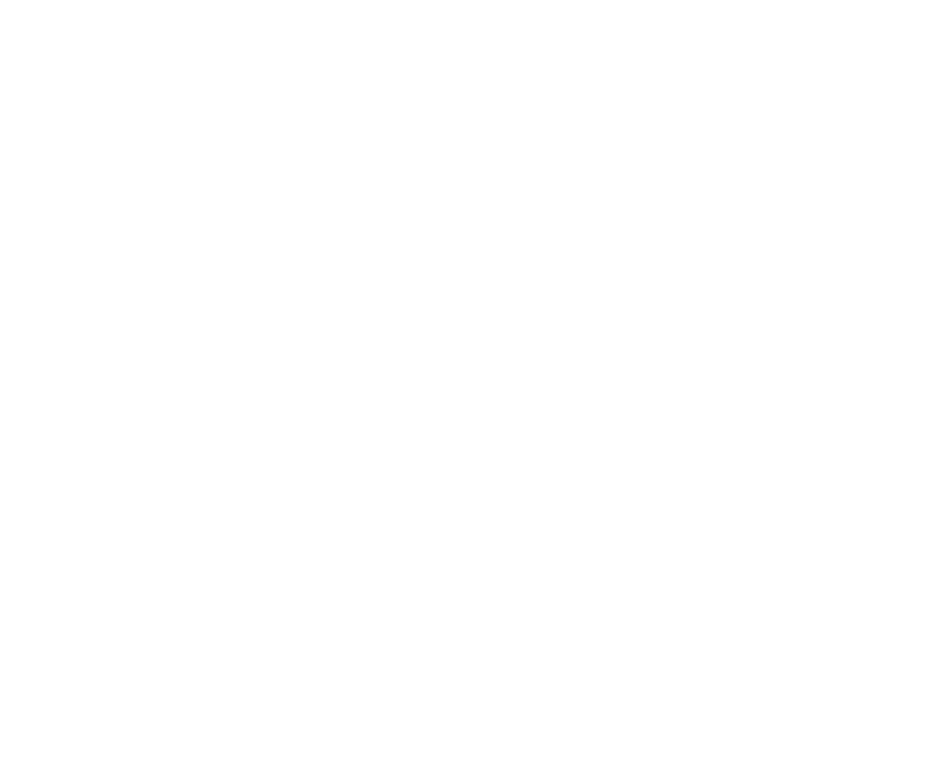
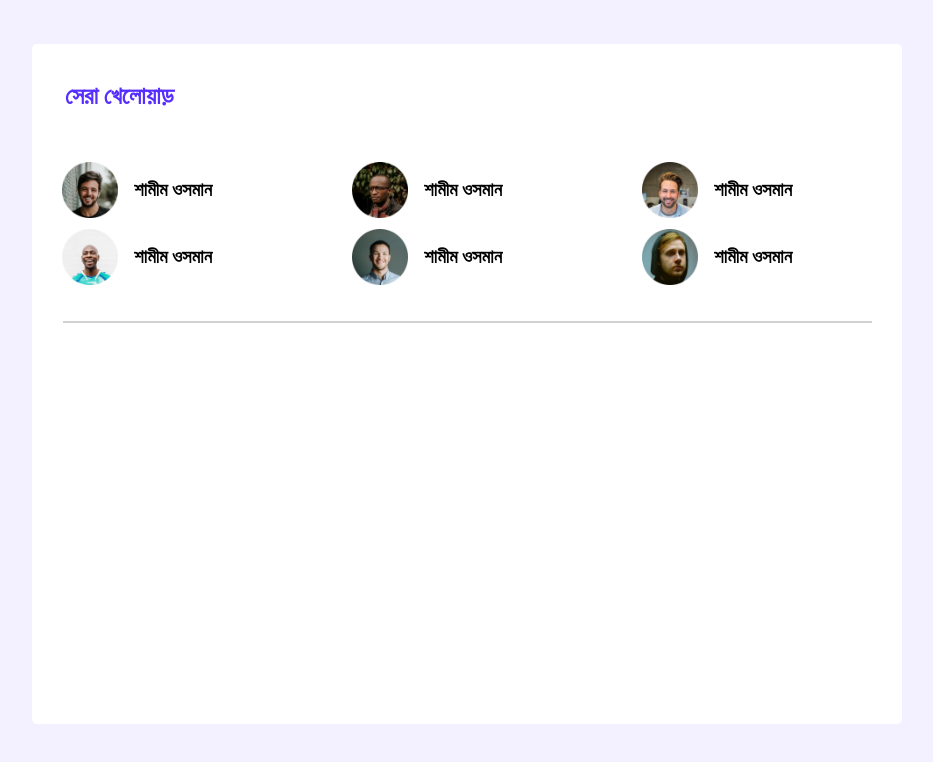
Before and after one commit to Marzan-Bin-Rahman/khela-hobe, a plain HTML site: page index.html in a window 1280 px wide. Shown: the whole page, without its empty margins (173-1106 px from the left). Drawn offline with Linux system fonts and the light colour scheme.

Commit message:
top player done

```diff
--- a/index.html
+++ b/index.html
@@ -11,6 +11,44 @@
     <link rel="stylesheet" href="style.css">
 </head>
 <body>
+    <!-- main part starts -->
+    <main>
+        <!-- top players and blogs -->
+        <section class="container">
+            <div class="top-players">
+                <h2 class="bangla section-title">সেরা খেলোয়াড়</h2>
+                <div class="top-player">
+                    <div class="player">
+                            <img src="images/players/player-1.png" alt="">
+                            <h3 class="player-name bangla">শামীম ওসমান </h3>
+                        </div>
+                    <div class="player">
+                            <img src="images/players/player-2.png" alt="">
+                            <h3 class="player-name bangla">শামীম ওসমান </h3>
+                        </div>
+                    <div class="player">
+                            <img src="images/players/player-3.png" alt="">
+                            <h3 class="player-name bangla">শামীম ওসমান </h3>
+                        </div>
+                    <div class="player">
+                            <img src="images/players/player-4.png" alt="">
+                            <h3 class="player-name bangla">শামীম ওসমান </h3>
+                        </div>
+                    <div class="player">
+                            <img src="images/players/player-5.png" alt="">
+                            <h3 class="player-name bangla">শামীম ওসমান </h3>
+                        </div>
+                    <div class="player">
+                            <img src="images/players/player-6.png" alt="">
+                            <h3 class="player-name bangla">শামীম ওসমান </h3>
+                        </div>
+                    </div>
+            </div>
+            <hr>
+            <div class="top-blogs">
 
+            </div>
+        </section>
+    </main>
 </body>
 </html>
--- a/style.css
+++ b/style.css
@@ -1,4 +1,53 @@
 /* importing google fonts */
 @import url('https://fonts.googleapis.com/css2?family=Hind+Siliguri:wght@500&family=Poppins:wght@500&display=swap');
-/* font-family: 'Hind Siliguri', sans-serif;
-font-family: 'Poppins', sans-serif; */
+/* font-family: 'Poppins', sans-serif; */
+/* common or utility styles */
+*{
+    margin: o;
+    padding: 0;
+}
+body{
+    background-color: #F3F1FF;
+}
+.bangla{
+    font-family: 'Hind Siliguri', sans-serif;
+}
+main{
+    display: flex;
+    align-items: center;
+    flex-direction: column;
+}
+.container{
+    width: 870px;
+    height: 680px;
+    background-color: #FFFFFF;
+    border-radius: 5px;
+    margin-top: 36px;
+}
+.section-title{
+    color: #562EFF;
+    font-size: 24px;
+    margin: 33px 0 40px 33px;
+}
+hr{
+    width: 807px;
+    border: 1px solid #D1D1D1;
+    margin-top: 30px;
+}
+/* top players */
+.top-players .top-player{
+    display: grid;
+    grid-template-columns: repeat(3, 1fr);
+}
+.player{
+    display: flex;
+    align-items: center;
+}
+.player img{
+    width: 56px;
+    height: 56px;
+    margin-left: 30px;
+}
+.top-player .player-name{
+    margin-left: 16px;
+}
```
